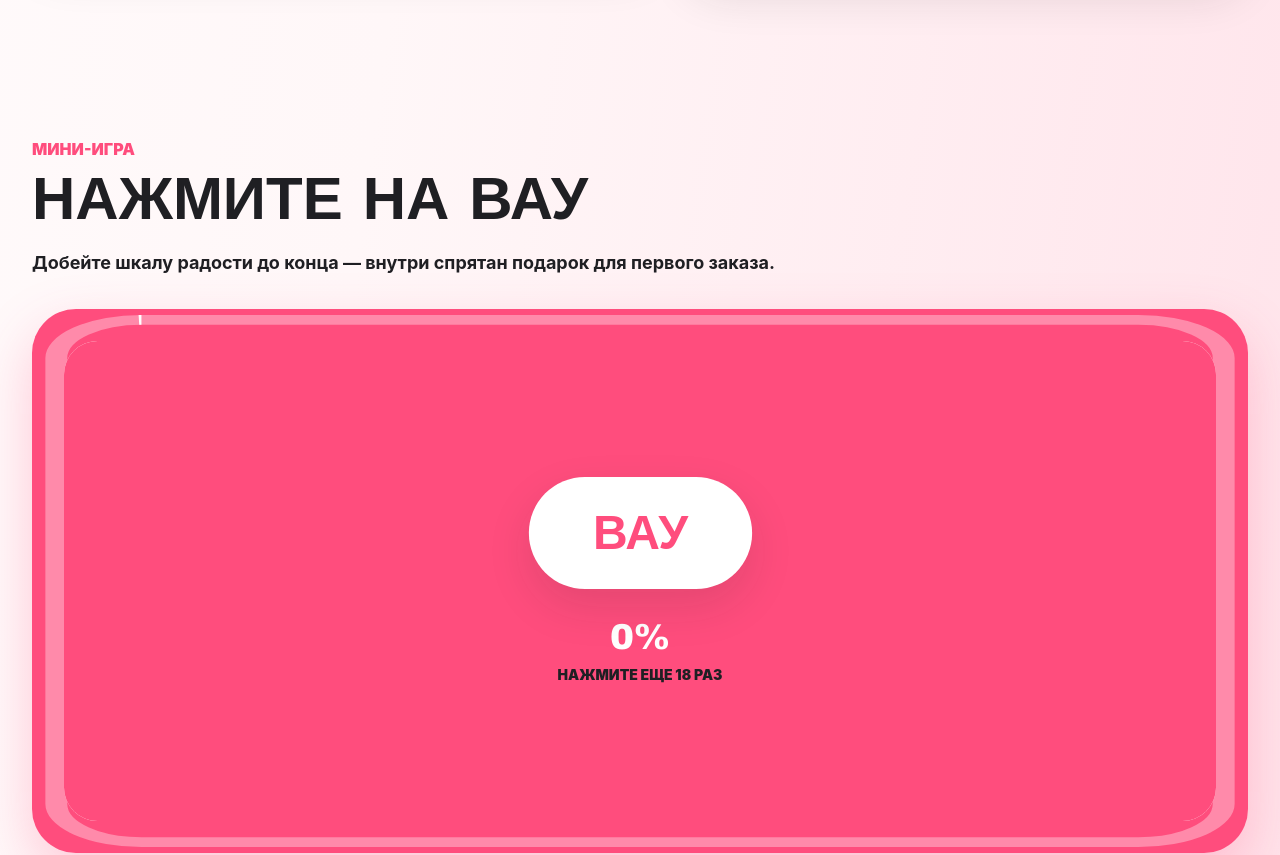
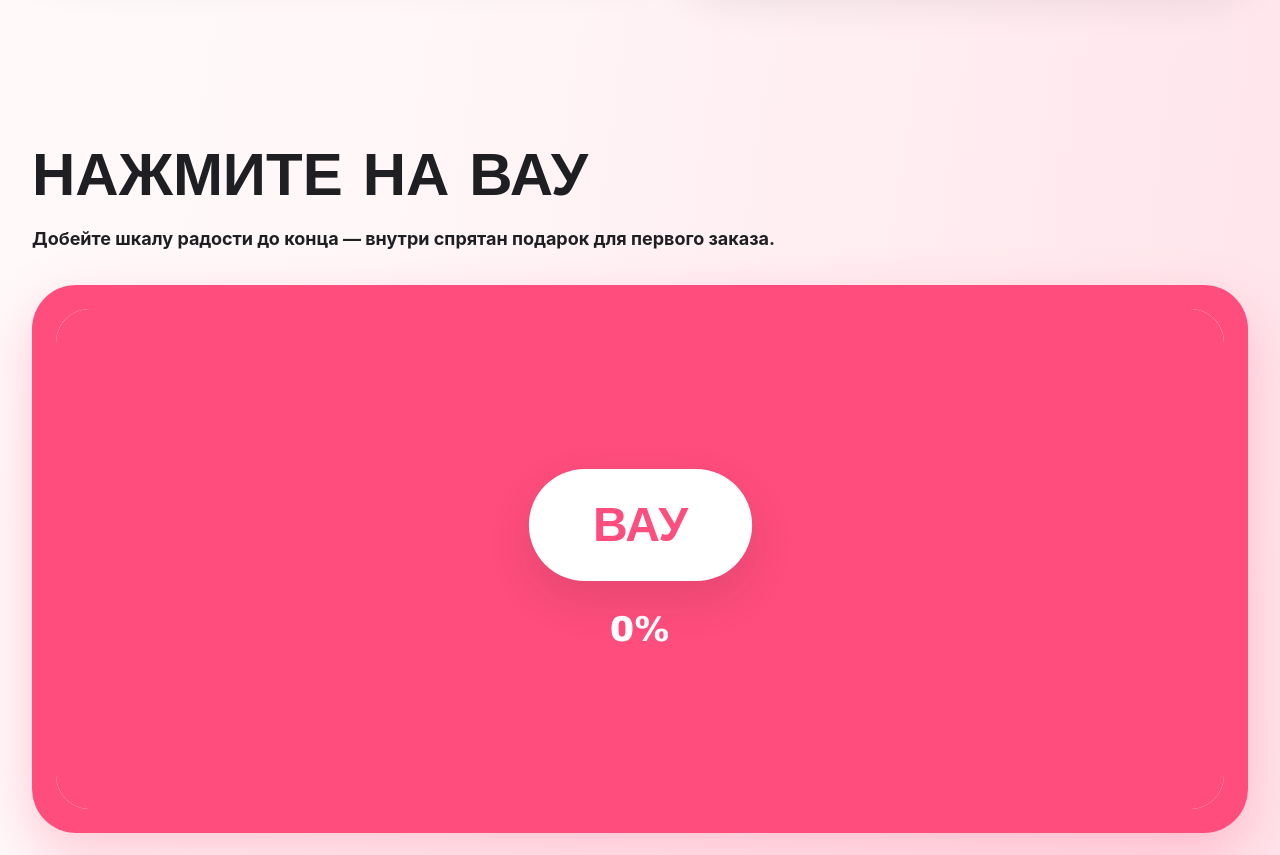
Before and after one commit to korewkov/nasha-pechat, a Next.js app: page /ver2 in a window 1280 px wide. Shown: the part 6920-7775 px from the top of the page. Built offline with nearby package versions, Linux system fonts and the light colour scheme; no server answers; a web font is replaced by a local one.

Commit message:
Polish gift interaction and cloud dragging

```diff
--- a/src/components/ver2/Ver2Landing.tsx
+++ b/src/components/ver2/Ver2Landing.tsx
@@ -9,6 +9,7 @@ import { ScrollTrigger } from "gsap/ScrollTrigger";
 import {
   Check,
   ChevronDown,
+  Copy,
   FileImage,
   Gift,
   Heart,
@@ -506,6 +507,7 @@ function CloudPlayground() {
           onPointerEnter={() => updateBlob(blob.id, { hovered: true })}
           onPointerLeave={() => updateBlob(blob.id, { hovered: false })}
           onPointerDown={(event) => {
+            event.preventDefault();
             event.currentTarget.setPointerCapture(event.pointerId);
             updateBlob(blob.id, { dragging: true, lastX: event.clientX, lastY: event.clientY, hovered: true });
           }}
@@ -532,14 +534,32 @@ function CloudPlayground() {
               vy: Math.max(-1.4, Math.min(1.4, current.vy || (blob.id % 3 ? -0.7 : 0.7)))
             });
           }}
-          className="cloud-blob absolute grid cursor-grab place-items-center px-8 text-center text-sm font-black uppercase text-graphite transition-transform active:cursor-grabbing"
+          onPointerCancel={() => {
+            updateBlob(blob.id, {
+              dragging: false,
+              vx: blob.id % 2 ? 1 : -1,
+              vy: blob.id % 3 ? -0.72 : 0.72
+            });
+          }}
+          onLostPointerCapture={() => {
+            const current = blobsRef.current.find((item) => item.id === blob.id) ?? blob;
+            if (!current.dragging) return;
+            updateBlob(blob.id, {
+              dragging: false,
+              vx: Math.abs(current.vx) < 0.35 ? (blob.id % 2 ? 1 : -1) : current.vx,
+              vy: Math.abs(current.vy) < 0.28 ? (blob.id % 3 ? -0.72 : 0.72) : current.vy
+            });
+          }}
+          className="cloud-blob absolute grid cursor-grab select-none place-items-center px-8 text-center text-sm font-black uppercase text-graphite transition-transform active:cursor-grabbing"
           style={{
             width: blob.w,
             height: blob.h,
-            transform: `translate3d(${blob.x}px, ${blob.y}px, 0) scale(${blob.hovered ? 1.08 : 1})`
+            transform: `translate3d(${blob.x}px, ${blob.y}px, 0) scale(${blob.hovered ? 1.08 : 1})`,
+            userSelect: "none",
+            WebkitUserSelect: "none"
           }}
         >
-          <span className="relative z-10 pointer-events-none">{blob.label}</span>
+          <span className="pointer-events-none relative z-10 select-none">{blob.label}</span>
         </div>
       ))}
     </div>
@@ -760,39 +780,41 @@ function OrderBuilder({
 
 function GiftMiniGame() {
   const [clicks, setClicks] = useState(0);
+  const [copied, setCopied] = useState(false);
   const targetClicks = 18;
   const progress = Math.min(100, Math.round((clicks / targetClicks) * 100));
   const unlocked = progress >= 100;
+  const side = Math.min(100, progress * 4);
+  const top = Math.min(100, side);
+  const right = Math.min(100, Math.max(0, side - 100));
+  const bottom = Math.min(100, Math.max(0, side - 200));
+  const left = Math.min(100, Math.max(0, side - 300));
+
+  async function copyPromo() {
+    await navigator.clipboard?.writeText("НАШИ10");
+    setCopied(true);
+    window.setTimeout(() => setCopied(false), 1200);
+  }
 
   return (
     <section className="mx-auto max-w-7xl px-4 py-20 sm:px-6 lg:px-8">
       <div className="mb-8 max-w-3xl">
-        <p className="font-black uppercase text-pinkBrand">Мини-игра</p>
         <h2 className="mt-2 font-display text-4xl font-black uppercase sm:text-6xl">Нажмите на вау</h2>
         <p className="mt-5 text-lg font-bold text-graphite/62">
           Добейте шкалу радости до конца — внутри спрятан подарок для первого заказа.
         </p>
       </div>
-      <div className="relative min-h-[540px] overflow-hidden rounded-[2.75rem] bg-pinkBrand p-5 shadow-sticker sm:p-8">
-        <svg className="pointer-events-none absolute inset-0 h-full w-full" viewBox="0 0 100 100" preserveAspectRatio="none">
-          <rect x="2" y="2" width="96" height="96" rx="7" fill="none" stroke="rgba(255,255,255,.34)" strokeWidth="1.8" />
-          <motion.rect
-            x="2"
-            y="2"
-            width="96"
-            height="96"
-            rx="7"
-            fill="none"
-            stroke="white"
-            strokeWidth="1.8"
-            pathLength="100"
-            strokeDasharray="100"
-            animate={{ strokeDashoffset: 100 - progress }}
-            transition={{ duration: 0.22 }}
-          />
-        </svg>
+      <div className="relative overflow-hidden rounded-[2.75rem] bg-pinkBrand p-4 shadow-sticker sm:p-6">
+        {!unlocked && (
+          <div className="pointer-events-none absolute inset-4 z-40 rounded-[2.1rem] sm:inset-6">
+            <motion.div className="absolute left-0 top-0 h-1.5 rounded-full bg-white" animate={{ width: `${top}%` }} />
+            <motion.div className="absolute right-0 top-0 w-1.5 rounded-full bg-white" animate={{ height: `${right}%` }} />
+            <motion.div className="absolute bottom-0 right-0 h-1.5 rounded-full bg-white" animate={{ width: `${bottom}%` }} />
+            <motion.div className="absolute bottom-0 left-0 w-1.5 rounded-full bg-white" animate={{ height: `${left}%` }} />
+          </div>
+        )}
 
-        <div className="relative grid min-h-[480px] place-items-center overflow-hidden rounded-[2.1rem] bg-white">
+        <div className="relative grid min-h-[500px] place-items-center overflow-hidden rounded-[2.1rem] bg-white">
           <motion.div
             initial={false}
             animate={unlocked ? { scale: 1, opacity: 1 } : { scale: 0.9, opacity: 0.22 }}
@@ -805,12 +827,18 @@ function GiftMiniGame() {
             </div>
             <p className="mt-7 font-display text-4xl font-black uppercase text-graphite">Скидка 10%</p>
             <p className="mt-2 text-lg font-black text-graphite/62">на первый заказ</p>
-            <p className="mt-5 rounded-full bg-pinkSoft px-6 py-3 font-display text-2xl font-black uppercase text-pinkBrand">
-              Промокод: НАШИ10
-            </p>
-            <a href="#ver2-order" className="magnetic mt-6 rounded-full bg-graphite px-7 py-4 font-black uppercase text-white">
-              Забрать подарок
-            </a>
+            <div className="mt-5 flex items-center gap-2 rounded-full bg-pinkSoft px-4 py-3">
+              <p className="font-display text-xl font-black uppercase text-pinkBrand sm:text-2xl">Промокод: НАШИ10</p>
+              <button
+                type="button"
+                onClick={copyPromo}
+                className="grid h-10 w-10 shrink-0 place-items-center rounded-full bg-white text-pinkBrand shadow-paper transition hover:bg-graphite hover:text-white"
+                aria-label="Скопировать промокод"
+              >
+                <Copy size={18} />
+              </button>
+            </div>
+            {copied && <p className="mt-3 text-sm font-black uppercase text-pinkBrand">Скопировано</p>}
           </motion.div>
 
           <AnimatePresence>
@@ -839,9 +867,6 @@ function GiftMiniGame() {
                       Вау
                     </motion.button>
                     <p className="mt-7 font-display text-4xl font-black text-white">{progress}%</p>
-                    <p className="mt-2 text-sm font-black uppercase tracking-normal text-white/78">
-                      Нажмите еще {Math.max(0, targetClicks - clicks)} раз
-                    </p>
                   </div>
                 </div>
               </>
```
